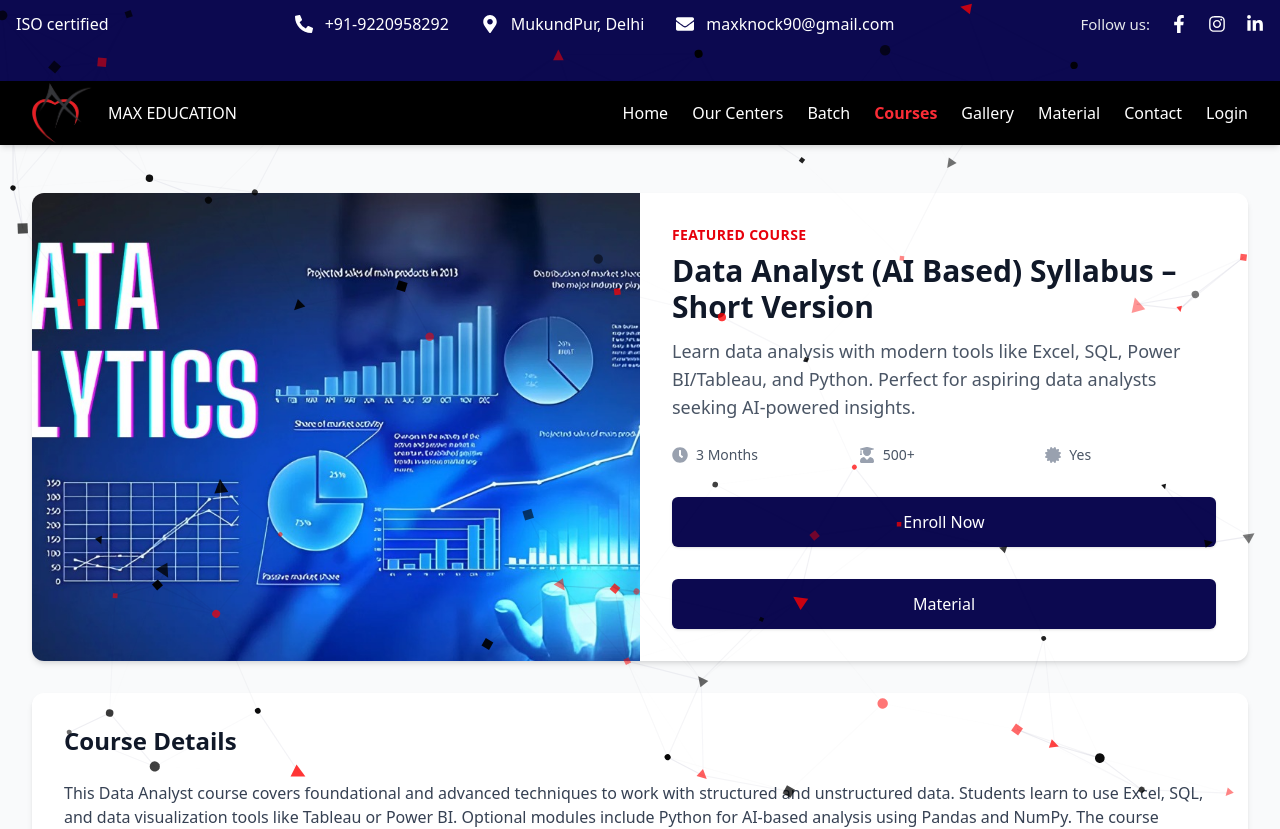
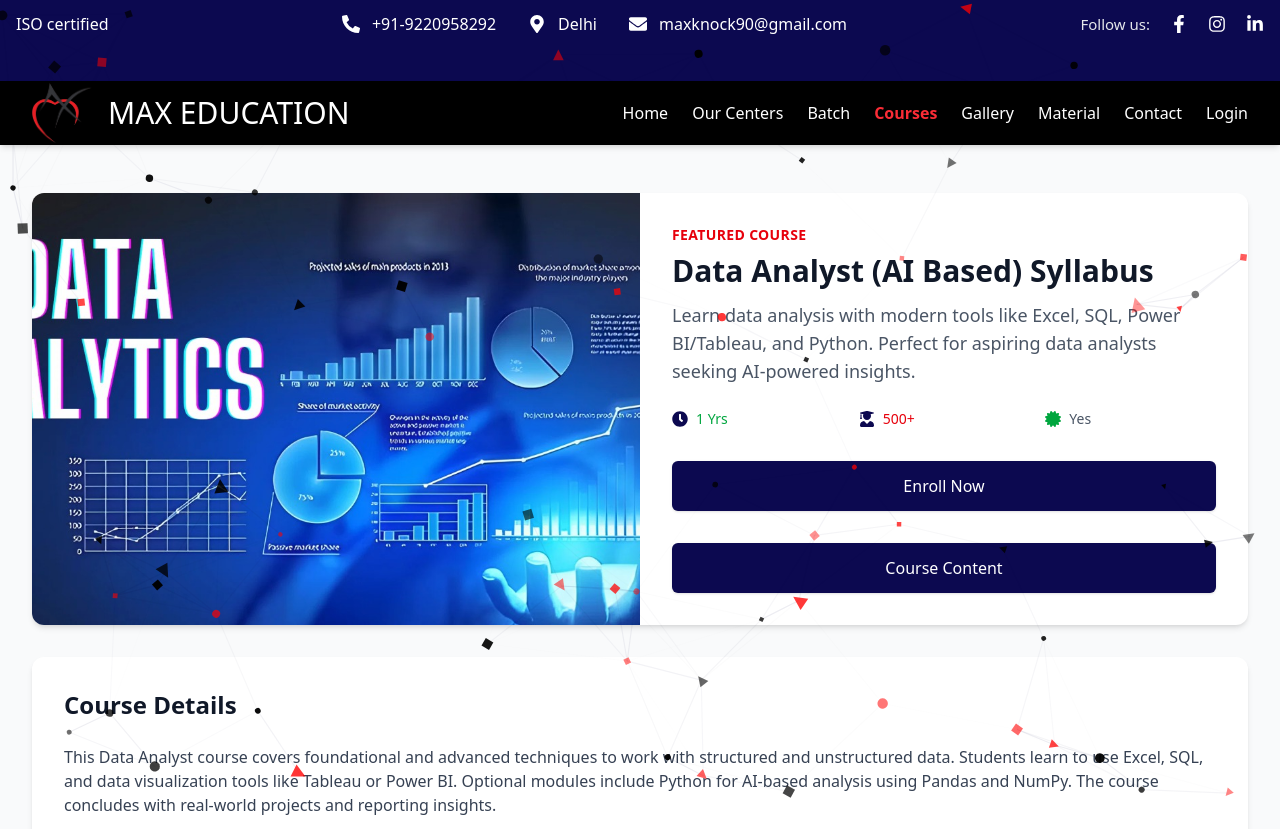
Before and after one commit to mrankit5575/max, a React (Vite) app: page /courses/addDataAnalyst in a window 1280 px wide. Shown: the top 829 px of the page. Built offline with nearby package versions, Linux system fonts and the light colour scheme.

Commit message:
add form link

```diff
--- a/src/components/Footer.jsx
+++ b/src/components/Footer.jsx
@@ -106,7 +106,7 @@
                 title: "Max Education Delhi",
                 address: "Office No-12, Maa Jwala Complex, Pocket 3, Badli, Samaypur, Delhi, 110042",
                 landmark: "(Landmark: Triveni Shopping Complex)",
-                maps: "https://www.google.com/maps/place/28%C2%B044'34.4%22N+77%C2%B010'54.8%22E/@28.7428794,77.179326,17z/data=!3m1!4b1!4m4!3m3!8m2!3d28.7428794!4d77.1819009?entry=ttu&g_ep=EgoyMDI1MDUxNS4wIKXMDSoASAFQAw%3D%3D"
+                maps: "https://www.google.com/maps?client=ms-android-realme-terr1-rso2&sca_esv=858f709184f236a4&hl=en-GB&cs=0&sxsrf=AHTn8zrff0e-QUggV4GszlDKKX_jwhoXoA:1747979485606&kgmid=/g/11c54c0klm&shndl=30&shem=lstuoe2&kgs=9e0967b73a023402&um=1&ie=UTF-8&fb=1&gl=in&sa=X&geocode=KRvCTkALAQ05MRnwLfrN5Tt8&daddr=Office+No-12,+Maa+Jwala+Complex,+Pocket+3,+Badli,+Samaypur,+Delhi,+110042"
               },
               {
                 title: "Max Education MukundPur Delhi",
@@ -121,8 +121,8 @@
                 maps: "https://www.google.com/maps/dir/28.743044,77.1818607/Q42M%2B73F,+Raja+Vihar,+Samaypur,+Delhi,+110042/@28.7500684,77.132781,17z/am=t/data=!4m13!4m12!1m1!4e1!1m5!1m1!1s0x390d010016dcfadf:0x7c484afda88e43f5!2m2!1d77.1326606!2d28.7506759!6m3!1i0!2i2!3i4?hl=en-GB&entry=ttu&g_ep=EgoyMDI1MDUxNS4wIKXMDSoASAFQAw%3D%3D"
               },
               {
-                title: "Max Education MithaPur",
-                address: "Building 2, E-366, 1st Floor, Vikas Marg, Nirman Vihar, New Delhi - 110092",
+                title: "Max Education MeethaPur",
+                address: "B-105 sindhu fram road meethapur exnt badarpur new Delhi -110044",
                 landmark: "",
                 maps: "https://www.google.com/maps/place/28%C2%B029'15.9%22N+77%C2%B019'08.8%22E/@28.48775,77.3165318,17z/data=!3m1!4b1!4m4!3m3!8m2!3d28.48775!4d77.3191067?entry=ttu&g_ep=EgoyMDI1MDUxNS4wIKXMDSoASAFQAw%3D%3D"
               },
--- a/src/components/Navbar.jsx
+++ b/src/components/Navbar.jsx
@@ -23,8 +23,8 @@
             }
             aria-label="Home"
           >
-            <img src={mx} alt="FindMyTutor Logo" className="h-12 md:h-16 lg:h-15 w-auto object-contain mr-4" />
-            <p>MAX EDUCATION</p>
+            <img src={mx} alt="FindMyTutor Logo" className="h-12 md:h-16 lg:h-15 w-auto object-contain mr-4 " />
+            <p className="lg:text-3xl sm:text-2xl text-white">MAX EDUCATION</p>
           </NavLink>
 
           {/* Desktop Links */}
@@ -32,7 +32,7 @@
             <NavLink
               to="/"
               className={({ isActive }) =>
-                `hover:text-red-500 transition-colors ${isActive ? activeClass : "text-white"}`
+                `hover:text-white transition-colors ${isActive ? activeClass : "text-white"}`
               }
             >
               Home
--- a/src/pages/Contact.jsx
+++ b/src/pages/Contact.jsx
@@ -54,7 +54,7 @@
           <div className="bg-white p-8 rounded-xl shadow-lg">
             <h3 className="text-xl font-bold text-gray-800 mb-6">Send Us a Message</h3>
             <form
-              action="https://formspree.io/f/mpwdeayb"
+              action="https://formspree.io/f/mjkwdpqp"
               method="POST"
               className="space-y-5"
             >
--- a/src/pages/CourseDetails.jsx
+++ b/src/pages/CourseDetails.jsx
@@ -11,9 +11,9 @@
   description: "Learn essential computer skills including Office tools, Internet, Cyber Safety, and AI basics.",
   image: "/basicimage.jpg", // replace with correct image path
   slug: "basic-computer",
-  duration: "3 Months",
+  duration: "4-5 Months",
   students: "500+",
-      link :"https://www.youtube.com/watch?v=kqFLQG484pg",
+      link :"https://drive.google.com/file/d/1twejD3D2Nt53O83OW4WBSiQRLMHUl63y/view?usp=drivesdk",
 
    certification: "Yes",
   content: `
@@ -86,10 +86,10 @@
   description: "Master accounting with Tally Prime, GST, inventory, payroll, and BUSY software.",
   image: "/tallybusy.jpg", // replace with your correct image path
   slug: "tally",
-  duration: "3 Months",
+  duration: "6 Months",
   students: "500+",
   certification: "Yes",
-  link: "https://www.youtube.com/watch?v=kqFLQG484pg",
+  link: "https://drive.google.com/file/d/1u4xoD5UE4SMgPfNhEfuOdBQLpjBtlikJ/view?usp=drivesdk",
   content: `
     This course is designed to provide hands-on training in accounting using Tally Prime and BUSY software. You will learn basic accounting principles, ledger and voucher entries, inventory management, GST, TDS, reporting, payroll, and data security. By the end of this course, students will be proficient in managing accounts and generating reports for businesses.
   `,
@@ -166,10 +166,10 @@
   description: "Learn professional graphic design using industry-standard tools like Photoshop, Illustrator, and Canva. Build your own design portfolio with hands-on projects.",
   image: "/graphic.jpg", // Replace with your correct image path
   slug: "graphic",
-  duration: "3 Months",
+  duration: "6 Months",
   students: "500+",
   certification: "Yes",
-  link: "https://www.youtube.com/watch?v=kqFLQG484pg",
+  link: "https://drive.google.com/file/d/1uUzfZM1odqkzd9fkH8B-ZEh3g3Wse3tj/view?usp=drivesdk",
   content: `
     This course is ideal for aspiring graphic designers. It covers the fundamental principles of design, essential tools like Adobe Photoshop and Illustrator, and skills needed to create visual content for print, web, and social media. From branding to social media design, students will develop a strong portfolio by the end of the course.
   `,
@@ -229,14 +229,14 @@
 },
 // adca
 {
-  title: "ADCA Syllabus – Short Version",
+  title: "ADCA Syllabus",
   description: "Master computer fundamentals, office tools, accounting, design, programming, and more in this comprehensive ADCA course.",
   image: "/adca-course.webp", // Replace with your correct image path
   slug: "dca",
-  duration: "6 Months",
+  duration: "1 Yrs",
   students: "800+",
   certification: "Yes",
-  link: "https://www.youtube.com/watch?v=kqFLQG484pg", // Update if needed
+  link: "https://www.youtube.com", // Update if needed
   content: `
     This Advanced Diploma in Computer Applications (ADCA) course is designed to equip students with essential and advanced computer skills. It covers office tools, internet usage, accounting with Tally, basic graphic design, programming, databases, and cyber security. The course is ideal for students and job seekers looking to enhance their digital proficiency.
   `,
@@ -267,14 +267,14 @@
 },
 //digital marketing
 {
-  title: "Digital Marketing Syllabus – Short Version",
+  title: "Digital Marketing Syllabus",
   description: "Learn the essentials of digital marketing including SEO, SEM, SMM, content, email marketing, and web analytics. Perfect for aspiring marketers.",
   image: "/digital.jpg", // Replace with your correct image path
   slug: "digitalmarketing",
-  duration: "3 Months",
+  duration: "6 Months",
   students: "600+",
   certification: "Yes",
-  link: "https://www.youtube.com/watch?v=kqFLQG484pg", // Update if needed
+  link: "https://www.youtube.com/watch?", // Update if needed
   content: `
     This Digital Marketing course covers key strategies and tools to grow a business or personal brand online. From SEO and Google Ads to content and social media marketing, students gain practical experience in managing campaigns and tracking performance with web analytics tools.
   `,
@@ -345,14 +345,14 @@
 },
 //web design
 {
-  title: "Web Design Syllabus – Short Version",
+  title: "Web Design Syllabus ",
   description: "Master the basics of web design including HTML, CSS, JavaScript, responsive layouts, and tools like Bootstrap. Build your own fully responsive website.",
   image: "/webdesign.jpg", // Replace with your correct image path
   slug: "web-development",
-  duration: "3 Months",
+  duration: "1 Yrs",
   students: "700+",
   certification: "Yes",
-  link: "https://www.youtube.com/watch?v=kqFLQG484pg", // Update if needed
+  link: "https://www.youtube.com/watch?v", // Update if needed
   content: `
     This Web Design course is ideal for beginners who want to learn how to create and style websites. It covers foundational web technologies such as HTML, CSS, and JavaScript, along with responsive design using Bootstrap. Students will also learn about web hosting and complete a hands-on project by the end of the course.
   `,
@@ -418,11 +418,11 @@
 },
 //data antyst
 {
-  title: "Data Analyst (AI Based) Syllabus – Short Version",
+  title: "Data Analyst (AI Based) Syllabus ",
   description: "Learn data analysis with modern tools like Excel, SQL, Power BI/Tableau, and Python. Perfect for aspiring data analysts seeking AI-powered insights.",
   image: "/data.jpg", // Replace with your correct image path
   slug: "addDataAnalyst",
-  duration: "3 Months",
+  duration: "1 Yrs",
   students: "500+",
   certification: "Yes",
   link: "https://www.youtube.com/watch?v=kqFLQG484pg", // Update if needed
@@ -483,14 +483,14 @@
 },
 //adavaned excel
 {
-  title: "Advanced Excel with MIS Syllabus – Short Version",
+  title: "Advanced Excel with MIS Syllabus ",
   description: "Master advanced Excel functions, MIS reporting, and automation with Power Query, VBA, and dashboards. Ideal for professionals aiming to enhance data-driven decision-making.",
   image: "/excel.jpg", // Replace with your correct image path
   slug: "digitalmarketingdfskfjskfjslkjfsjdf",
-  duration: "2.5 Months",
+  duration: "3 Months",
   students: "600+",
   certification: "Yes",
-  link: "https://www.youtube.com/watch?v=kqFLQG484pg", // Update if needed
+  link: "https://www.youtube.com/watch", // Update if needed
   content: `
     This course provides in-depth training on Advanced Excel techniques, data analysis, and MIS (Management Information Systems) reporting. Learn powerful formulas, pivot tables, automation with VBA, Power Query, and dashboard creation. Ideal for data professionals, analysts, and decision-makers in business environments.
   `,
@@ -566,10 +566,10 @@
   description: "Understand how the stock market works, master trading strategies, and learn both fundamental and technical analysis. Perfect for beginners and aspiring investors.",
   image: "/stock5.jpg", // Replace with your correct image path
   slug: "stockmarket",
-  duration: "2 Months",
+  duration: "6 Months",
   students: "400+",
   certification: "Yes",
-  link: "https://www.youtube.com/watch?v=kqFLQG484pg", // Update if needed
+  link: "https://www.youtube.com/watch?v", // Update if needed
   content: `
     This Stock Market course offers a practical foundation for anyone interested in stock trading and investments. Students learn the fundamentals of markets, how to read charts, apply investment strategies, and trade using popular platforms like Zerodha or Upstox. It covers both technical and fundamental analysis, risk management, and the regulatory landscape.
   `,
@@ -651,10 +651,10 @@
   description: "Master 2D and basic 3D drafting using AutoCAD. Learn professional drawing, editing, layer management, and plotting techniques for real-world architectural and mechanical design.",
   image: "/autc.jpg", // Replace with your correct image path
   slug: "autocardcourse",
-  duration: "2 Months",
+  duration: "1 Yrs",
   students: "300+",
   certification: "Yes",
-  link: "https://www.youtube.com/watch?v=kqFLQG484pg", // Update if needed
+  link: "https://www.youtube.com/watch?v", // Update if needed
   content: `
     This AutoCAD course offers comprehensive training in both 2D and basic 3D drafting. Perfect for civil, mechanical, and architectural fields, students will learn professional drawing, layer control, annotations, and printing techniques through hands-on projects and practical exercises.
   `,
@@ -736,10 +736,10 @@
   description: "Learn Python programming from scratch. This beginner-friendly course covers core concepts, data structures, file handling, and basic OOP, with hands-on projects and practical examples.",
   image: "/phy.jpg", // Replace with your correct image path
   slug: "phythonfjkfjsklfjlfsjflasf",
-  duration: "2 Months",
+  duration: "6 Months",
   students: "500+",
   certification: "Yes",
-  link: "https://www.youtube.com/watch?v=kqFLQG484pg", // Update if needed
+  link: "https://www.youtube.com/watch?", // Update if needed
   content: `
     This Python course is ideal for beginners and aspiring developers. It covers everything from syntax and data types to object-oriented programming and popular libraries like NumPy and Pandas. By the end, students will be able to build small applications and scripts with confidence.
   `,
@@ -821,7 +821,91 @@
       ]
     }
   ]
+},
+//ccc
+{
+  title: "CCC Syllabus",
+  description: "Learn essential computer skills including Office tools, Internet, Cyber Safety, and AI basics.",
+  image: "/ccc.jpg", // replace with correct image path
+  // slug: "cccsyllabus/jdsdfjskldjfklsddjflkdsjfklsdjfklsjdfklsdjfkls",
+  duration: "6 Months",
+    slug: "cccsyllabus",
+
+  students: "500+",
+  link: "https://drive.google.com/file/",
+  certification: "Yes",
+  content: `
+    This course offers a complete introduction to computers and their everyday use. You'll explore hardware and software basics, work with Windows or Linux, and learn office applications like Word, Excel, and PowerPoint. The course also includes internet use, email, cyber safety, digital financial literacy, and printing/scanning techniques.
+  `,
+  topics: [
+    {
+      heading: "1. Introduction to Computers",
+      points: [
+        "Basics of hardware and software",
+        "Input/output devices",
+        "Types of computers"
+      ]
+    },
+    {
+      heading: "2. Operating System Basics",
+      points: [
+        "Windows/Linux interface",
+        "File and folder management"
+      ]
+    },
+    {
+      heading: "3. Word Processing (MS Word or LibreOffice Writer)",
+      points: [
+        "Creating, editing, formatting documents",
+        "Tables, images, and printing"
+      ]
+    },
+    {
+      heading: "4. Spreadsheets (MS Excel or LibreOffice Calc)",
+      points: [
+        "Formulas and functions",
+        "Creating charts and tables"
+      ]
+    },
+    {
+      heading: "5. Presentations (MS PowerPoint or LibreOffice Impress)",
+      points: [
+        "Creating slides, using themes",
+        "Transitions and animations"
+      ]
+    },
+    {
+      heading: "6. Internet and Web Browsing",
+      points: [
+        "Using browsers (Chrome, Firefox)",
+        "Searching information online"
+      ]
+    },
+    {
+      heading: "7. Email",
+      points: [
+        "Creating and using email accounts",
+        "Sending attachments and managing inbox"
+      ]
+    },
+    {
+      heading: "8. Digital Financial Literacy",
+      points: [
+        "Online banking and UPI basics",
+        "Mobile wallets and secure transactions"
+      ]
+    },
+    {
+      heading: "9. Cyber Security & IT Awareness",
+      points: [
+        "Safe internet practices",
+        "Protecting personal data and passwords"
+      ]
+    }
+  ]
 }
+
+
 
 
   // ... other courses with added details
@@ -870,15 +954,15 @@
               {/* Course Stats */}
               <div className="mt-6 grid grid-cols-3 gap-4">
                 <div className="flex items-center">
-                  <FaClock className="text-gray-400 mr-2" />
-                  <span className="text-sm text-gray-600">{course.duration}</span>
+                  <FaClock className="text-[#0C0950] mr-2" />
+                  <span className="text-sm text-green-600">{course.duration}</span>
                 </div>
                 <div className="flex items-center">
-                  <FaUserGraduate className="text-gray-400 mr-2" />
-                  <span className="text-sm text-gray-600">{course.students}</span>
+                  <FaUserGraduate className="text-[#0C0950] mr-2" />
+                  <span className="text-sm text-red-600">{course.students}</span>
                 </div>
                 <div className="flex items-center">
-                  <FaCertificate className="text-gray-400 mr-2" />
+                  <FaCertificate className="text-green-600 mr-2" />
                   <span className="text-sm text-gray-600">{course.certification}</span>
                 </div>
               </div>
@@ -897,7 +981,7 @@
                   href={course.link}
                   className="w-full flex items-center justify-center px-6 py-3 border border-transparent rounded-md shadow-sm text-base font-medium text-white bg-[#0C0950] hover:bg-red-500 transition-all duration-300"
                 >
-                  Material
+                  Course Content
                 </a>
               </div>
 
--- a/src/pages/CourseScroller.jsx
+++ b/src/pages/CourseScroller.jsx
@@ -89,6 +89,17 @@
 
     image: "/phy.jpg",
     slug: "phythonfjkfjsklfjlfsjflasf",
+    color: "from-pink-500 to-pink-700",
+    size: "md:col-span-1"
+  },
+  {
+    title: "CCC",
+    description: "CCC Syllabus",
+
+    image: "/ccc.jpg",
+        slug: "cccsyllabus",
+
+    // slug: "cccsyllabus",
     color: "from-pink-500 to-pink-700",
     size: "md:col-span-1"
   },
--- a/src/pages/CoursesPage.jsx
+++ b/src/pages/CoursesPage.jsx
@@ -25,6 +25,8 @@
   },
   {
     title: "Web Development",
+    description: "Build websites with HTML, CSS, JavaScript, and React.",
+
      image: "/webdesign.jpg",
     slug: "web-development",
     color: "from-green-500 to-green-700",
@@ -40,7 +42,7 @@
   },
   {
     title: "Graphic Design ",
-    description: "Build websites with HTML, CSS, JavaScript, and React.",
+    description: "Learn professional graphic design using industry-standard tools like Photoshop, Illustrator, and Canva.",
     image: "/graphic.jpg",
     slug: "graphic",
     color: "from-green-500 to-green-700",
@@ -65,7 +67,7 @@
   },
   {
     title: "Advanced Excel",
-       description: "Master advanced Excel .",
+       description: "Advanced Excel with MIS Syllabus.",
 
      image: "/excel.jpg",
     slug: "digitalmarketingdfskfjskfjslkjfsjdf",
@@ -96,6 +98,16 @@
 
     image: "/phy.jpg",
     slug: "phythonfjkfjsklfjlfsjflasf",
+    color: "from-pink-500 to-pink-700",
+    size: "md:col-span-1"
+  },
+  {
+    title: "CCC ",
+    description: "The CCC course, offered under the National Institute of Electronics and Information",
+
+    image: "/ccc.jpg",
+     slug: "cccsyllabus",
+
     color: "from-pink-500 to-pink-700",
     size: "md:col-span-1"
   },
--- a/src/pages/ScrollingBranches.jsx
+++ b/src/pages/ScrollingBranches.jsx
@@ -8,7 +8,7 @@
   { name: "Max Education Delhi  ", contact: "+91 95408 02050", address: "Office No-12, Maa Jwala Complex, Pocket 3, Badli, Samaypur, Delhi, 110042" },
   { name: "Max Education MukundPur Delhi", contact: "+91 9220958292", address: "Gali no-11 Radha Vihar MukundPur Delhi-110042" },
   { name: "Max Education Raja Vihar", contact: "+91 8882612961", address: "Q42M+73F, Raja Vihar, Samaypur, Delhi, 110042" },
-  { name: "Max Education MithaPur", contact: "+91 9540903903", address: "Gali no-11 Radha Vihar MukundPur Delhi-110042" },
+  { name: "Max Education MithaPur", contact: "+91 9540903903", address: "B-105 sindhu fram road meethapur exnt badarpur new Delhi -110044" },
   { name: "Max Education (Haryana)", contact: "+91 9220958292", address: "Ward No. 11, Khasra No. 14//4, near Shiv Mandir, Gaddha Colony, chhotu ram nagar, Haryana 124507" },
   { name: "Max Education Ratanpur", contact: "+91 092191 23445", address: "824P+3G7, near S.A.H Educational school, Jalil Pur, Ratanpur, Varanasi, Uttar Pradesh 221008" },
   { name: "MAX EDUCATION HUSEPUR", contact: "+91 092191 23445", address: "Adarsh Bazar, Husepur, Ghazipur, Uttar Pradesh 233001" },
--- a/src/pages/TopHeader.jsx
+++ b/src/pages/TopHeader.jsx
@@ -39,7 +39,7 @@
             <div className="flex items-center group">
               <a href='https://www.google.com/maps?q=28.7428794,77.1819009' target='_blank'> <FaMapMarkerAlt className="text-white mr-3 transition-transform group-hover:scale-110 text-lg" />
 </a>
-               <span className="group-hover:text-gray-200 transition-colors text-[15px] md:text-[16px]">MukundPur, Delhi</span>
+               <span className="group-hover:text-gray-200 transition-colors text-[15px] md:text-[16px]"> Delhi</span>
             </div>
             <div className="flex items-center group">
               <FaEnvelope className="text-white mr-3 transition-transform group-hover:scale-110 text-lg" />
```
Also changed, not shown: src/layouts/Branches.jsx (+4 -4 lines), public/ccc.jpg (added).
